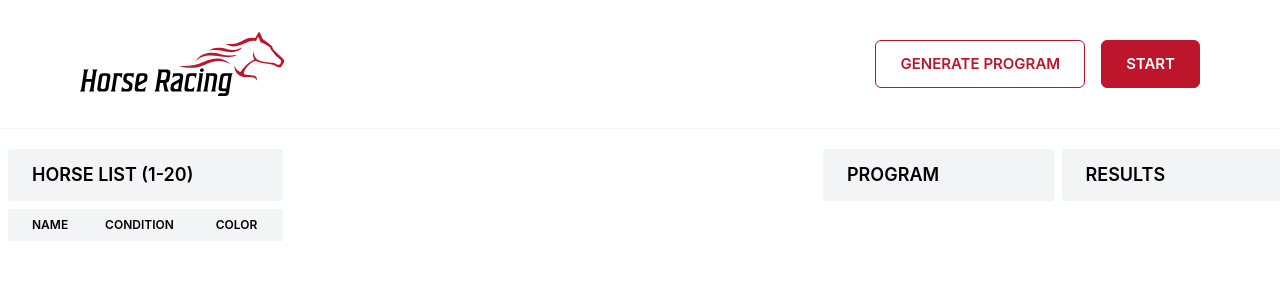
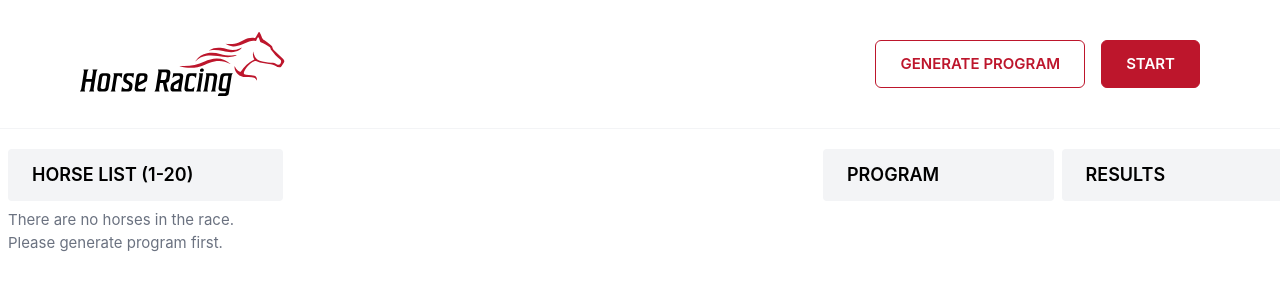
Before and after one commit to muzafferkadir/horse-racing, a Vue app: page / in a window 1280 px wide. Shown: the top 300 px of the page. Built offline with nearby package versions, Linux system fonts and the light colour scheme.

Commit message:
fix: checked horse list table, added placeholder

```diff
--- a/src/components/HorseList.vue
+++ b/src/components/HorseList.vue
@@ -1,7 +1,7 @@
 <template>
   <div class="max-w-[275px] max-h-max flex-1 sticky top-5">
     <div class="title bg-gray-100 rounded px-6 py-3 text-lg font-semibold">HORSE LIST (1-20)</div>
-    <table class="w-full mt-2">
+    <table class="w-full mt-2" v-if="horses.length > 0">
       <thead class="bg-gray-100 rounded">
         <tr>
           <th class="p-2 pl-6 text-left text-xs font-semibold">NAME</th>
@@ -23,6 +23,9 @@
         </tr>
       </tbody>
     </table>
+    <div class="text-gray-500 mt-2" v-else>
+      There are no horses in the race. Please generate program first.
+    </div>
   </div>
 </template>
 <script lang="ts">
```
